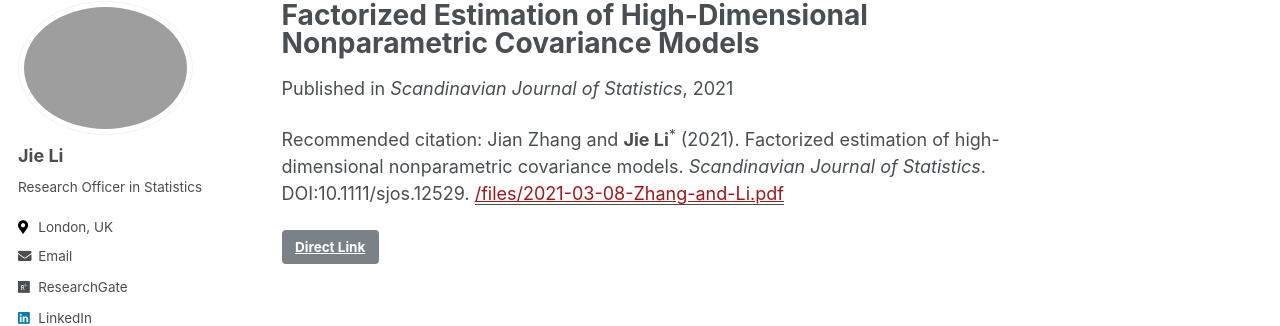
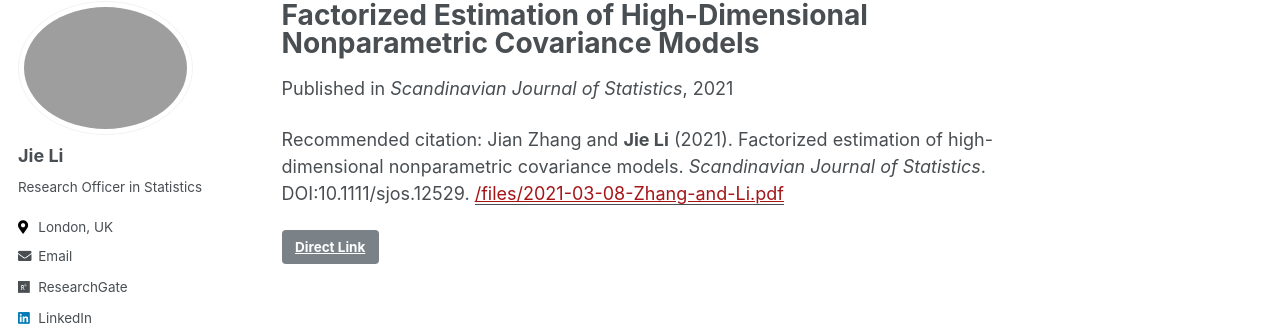
Before and after one commit to Jieli12/oldJieli12.github.io, a Jekyll site: the page built from _publications/2021-03-08-Zhang-and-Li.md, in a window 1280 px wide. Shown: the part 117-443 px from the top of the page. Built offline with Jekyll 4.4.1, drawn with Linux system fonts in a browser that asks for light colours; some web fonts are replaced.

Commit message:
delete equal contribution

```diff
--- a/_publications/2021-03-08-Zhang-and-Li.md
+++ b/_publications/2021-03-08-Zhang-and-Li.md
@@ -8,5 +8,5 @@ pubtype: 'journal'
 paperurl: '/files/2021-03-08-Zhang-and-Li.pdf'
 link: 'https://doi.org/10.1111/sjos.12529'
 github: 'https://github.com/Jieli12'
-citation: 'Jian Zhang and <b>Jie Li</b><sup>*</sup> (2021). Factorized estimation of high-dimensional nonparametric covariance models. <i>Scandinavian Journal of Statistics</i>. DOI:10.1111/sjos.12529.'
+citation: 'Jian Zhang and <b>Jie Li</b> (2021). Factorized estimation of high-dimensional nonparametric covariance models. <i>Scandinavian Journal of Statistics</i>. DOI:10.1111/sjos.12529.'
 ---
```
Also changed, not shown: _publications/2016TangandLi.md (+1 -1 lines).
